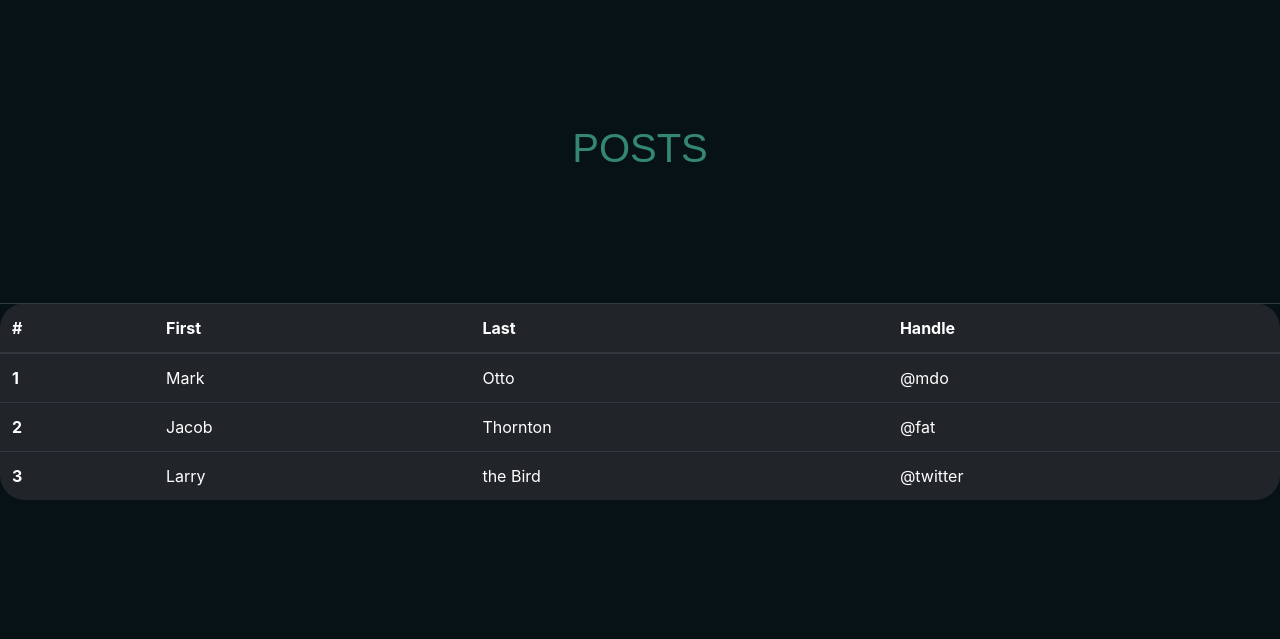
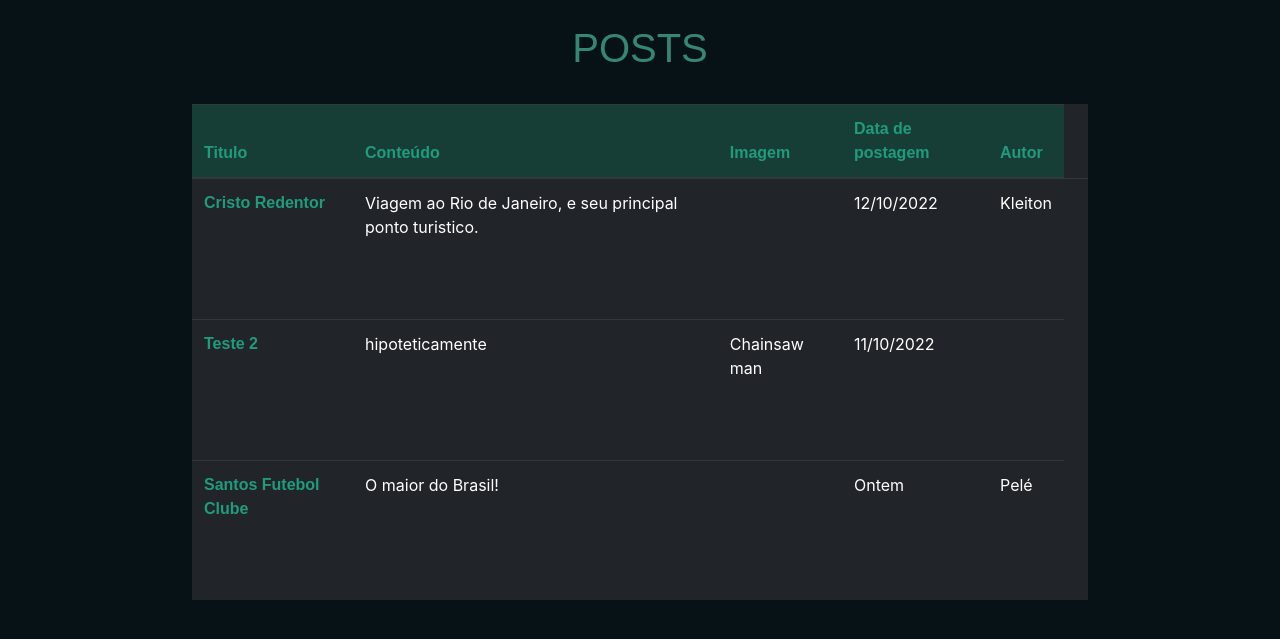
Before and after one commit to KleitonEwerton/kletretenimento, a PHP site: page /app/views/site/listaposts.html in a window 1280 px wide. Shown: the top 639 px of the page. Run offline with PHP 8.4, Linux system fonts and the light colour scheme; some libraries are stand-ins or nearby versions; some web fonts are replaced.

Commit message:
muda detalhes e adiciona posts hipoteticos

```diff
--- a/app/views/site/listaposts.html
+++ b/app/views/site/listaposts.html
@@ -6,41 +6,49 @@
     <meta name="viewport" content="width=device-width, initial-scale=1.0">
     <link href="../../../public/css/listaposts.css" rel="stylesheet">
     <link rel="stylesheet" href="https://cdn.jsdelivr.net/npm/bootstrap@4.1.3/dist/css/bootstrap.min.css" integrity="sha384-MCw98/SFnGE8fJT3GXwEOngsV7Zt27NXFoaoApmYm81iuXoPkFOJwJ8ERdknLPMO" crossorigin="anonymous">
+    <script src="https://kit.fontawesome.com/39cebfa79c.js" crossorigin="anonymous"></script>
     <title>Document</title>
 </head>
 <body class="body">
      <div class="lista-posts">
         <h1>POSTS</h1>
+        <div class="table-container">
          <table class="table table-hover table-dark tabela">
               <thead>
                 <tr>
-                 <th scope="col">#</th>
-                 <th scope="col">First</th>
-                 <th scope="col">Last</th>
-                 <th scope="col">Handle</th>
+                  <th scope="col">Titulo</th>
+                  <th scope="col">Conteúdo</th>
+                  <th scope="col">Imagem</th>
+                  <th scope="col">Data de postagem</th>
+                  <th scope="col">Autor</th>
                 </tr>
               </thead>
               <tbody>
                 <tr>
-                 <th scope="row">1</th>
-                 <td>Mark</td>
-                 <td>Otto</td>
-                 <td>@mdo</td>
+                  <th scope="row">Cristo Redentor</th>
+                  <td>Viagem ao Rio de Janeiro, e seu principal ponto turistico.</td>
+                  <td></td>
+                  <td>12/10/2022</td>
+                  <td>Kleiton</td>
+                  <td class="icons"></td>
                 </tr>
                 <tr>
-                 <th scope="row">2</th>
-                 <td>Jacob</td>
-                 <td>Thornton</td>
-                 <td>@fat</td>
+                  <th scope="row">Teste 2</th>
+                  <td>hipoteticamente</td>
+                  <td>Chainsaw man</td>
+                  <td>11/10/2022</td>
+                  <td></td>
                 </tr>
                 <tr>
-                 <th scope="row">3</th>
-                 <td>Larry</td>
-                 <td>the Bird</td>
-                 <td>@twitter</td>
+                  <th scope="row">Santos Futebol Clube</th>
+                  <td>O maior do Brasil!</td>
+                  <td></td>
+                  <td>Ontem</td>
+                  <td>Pelé</td>
                  </tr>
              </tbody>
          </table>
+        </div>
     </div>
 
     <form style="display: none;">
--- a/public/css/listaposts.css
+++ b/public/css/listaposts.css
@@ -6,6 +6,25 @@
     height: 100vh;
     margin: 0;
     padding: 0;
+}
+
+.table-container{
+    display: flex;
+    width: 70%;
+    height: 80%;
+}
+
+.tabela thead{
+    background-color: #173E36;
+}
+
+.tabela th {
+    font-family: 'Montserrat', sans-serif;
+    color: #209b7c;
+}
+
+.tabela tr{
+    cursor: pointer;
 }
 
 .lista-posts{
@@ -17,11 +36,6 @@
     justify-content: space-evenly;
 }
 
-.tabela{
-    background-color: #071217;
-    border-radius: 25px;
-}
-
 .lista-posts h1{
     font-family: 'Montserrat', sans-serif;
     color: #348771;
```
Lines whose indentation alone changed are shown as unchanged.
